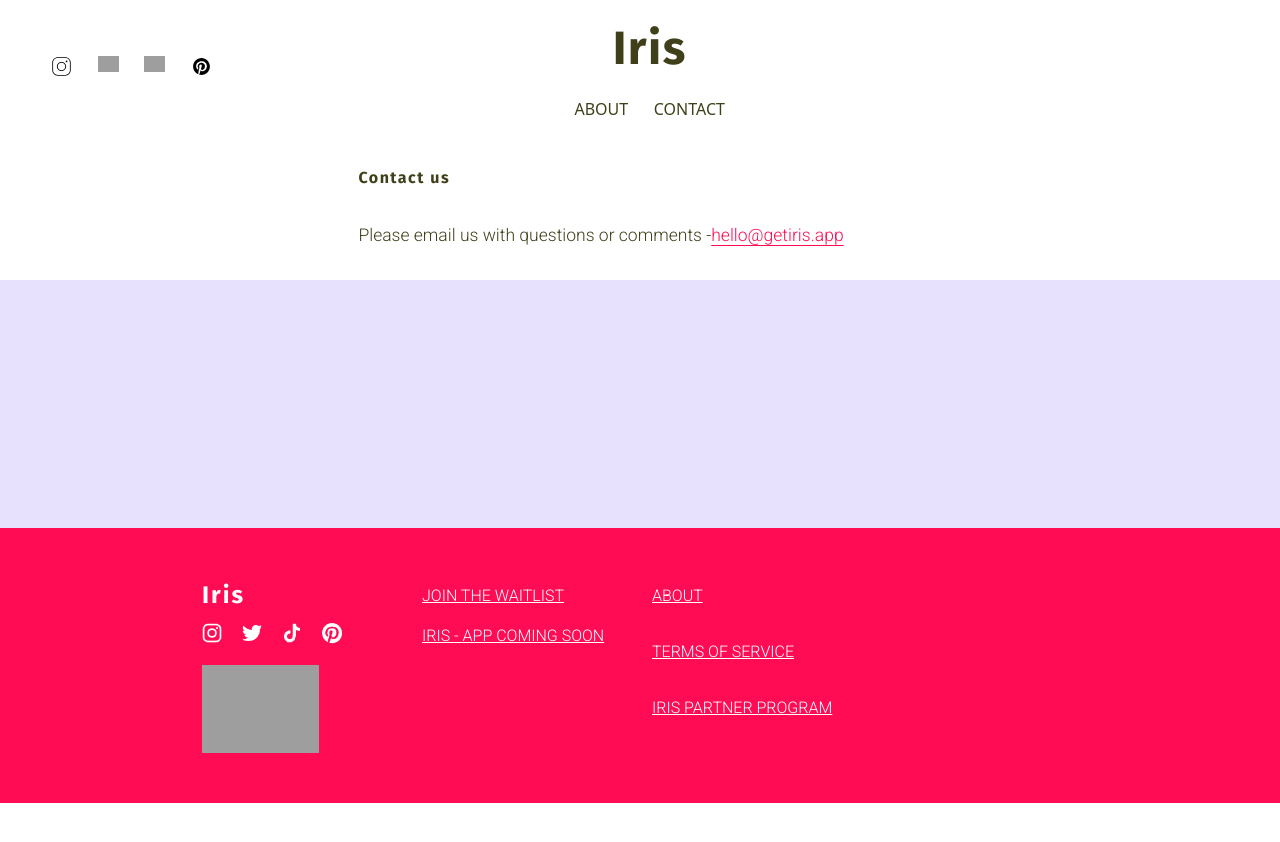
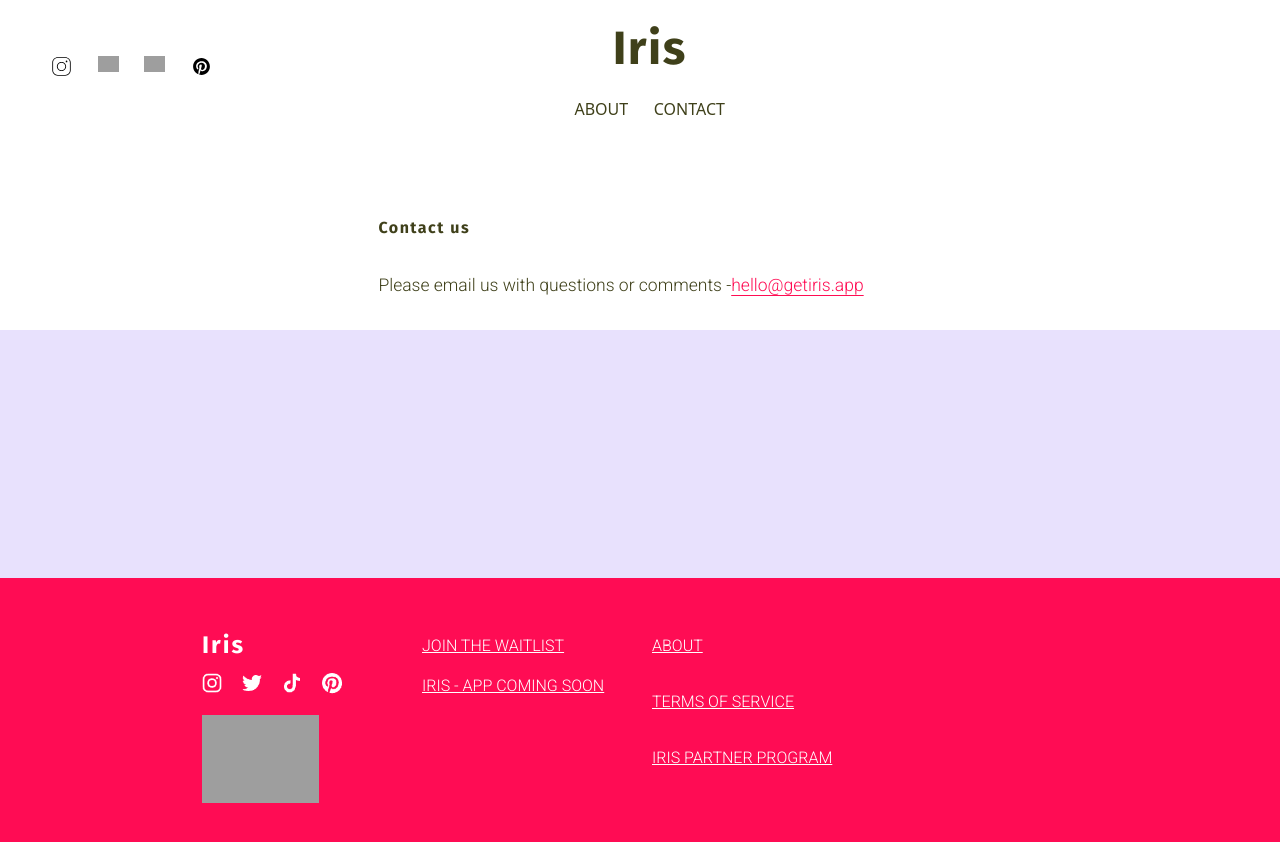
Before and after one commit to adityas-ops/iris, a Next.js app: page /contact in a window 1280 px wide. Shown: the top 842 px of the page. Before the commit the page ends 803 px from the top, so only its background shows below. Built offline with nearby package versions, Linux system fonts and the light colour scheme; grey boxes are pictures that could not be loaded.

Commit message:
improve contact

```diff
--- a/pages/contact.js
+++ b/pages/contact.js
@@ -4,8 +4,8 @@
 function contact() {
   return (
    <div className="w-full h-full bg-[#E8E1FD] " >
-     <div className="w-full py-[4vh] text-[#3F401A] bg-white">
-      <div className=" max-w-[44%] mx-auto ">
+     <div className="w-full py-[4vh]  text-[#3F401A] bg-white">
+      <div className=" w-full max-w-full pt-[50px] px-[20px] sm:max-w-[44%] mx-auto ">
         <h4
           className=" font-bold tracking-[1.5px] mb-[2rem] font-Fira"
           style={{
@@ -24,7 +24,7 @@
         </p>
       </div>
     </div>
-    <div className=" bg-[#E8E1FD] h-[31vh] w-full"></div>
+    <div className=" bg-white sm:bg-[#E8E1FD] h-[61vh] sm:h-[31vh] w-full"></div>
    </div>
   );
 }
```
